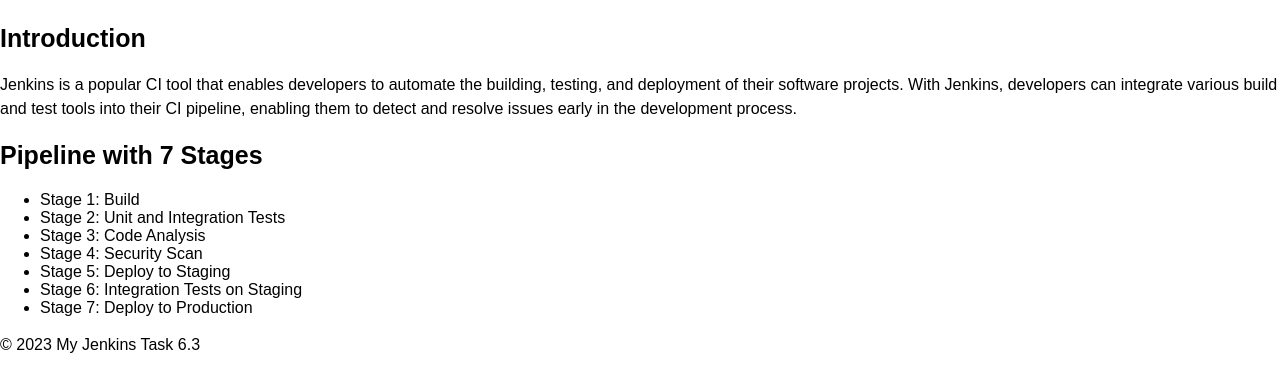
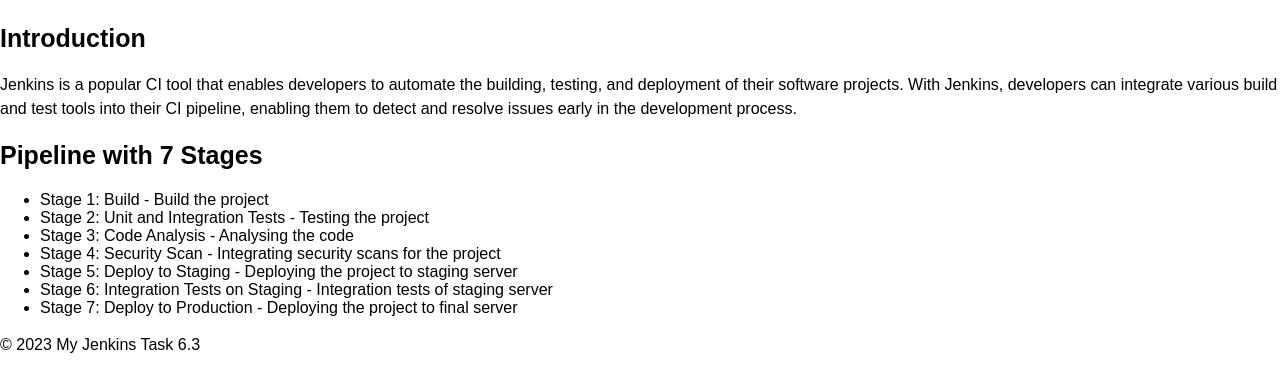
Before and after one commit to veena223070113/Jenkins_6.2C, a plain HTML site: page index.html in a window 1280 px wide. Shown: the part 115-506 px from the top of the page. Drawn offline with Linux system fonts and the light colour scheme.

Commit message:
Update index.html

```diff
--- a/index.html
+++ b/index.html
@@ -20,13 +20,13 @@
       <section>
             <h2>Pipeline with 7 Stages</h2>
             <ul>
-              <li>Stage 1: Build</li>
-              <li>Stage 2: Unit and Integration Tests</li>
-              <li>Stage 3: Code Analysis</li>
-              <li>Stage 4: Security Scan</li>
-              <li>Stage 5: Deploy to Staging</li>
-              <li>Stage 6: Integration Tests on Staging</li>
-              <li>Stage 7: Deploy to Production</li>
+              <li>Stage 1: Build - Build the project</li>
+              <li>Stage 2: Unit and Integration Tests - Testing the project</li>
+              <li>Stage 3: Code Analysis - Analysing the code</li>
+              <li>Stage 4: Security Scan - Integrating security scans for the project</li>
+              <li>Stage 5: Deploy to Staging - Deploying the project to staging server</li>
+              <li>Stage 6: Integration Tests on Staging - Integration tests of staging server</li>
+              <li>Stage 7: Deploy to Production - Deploying the project to final server</li>
             </ul>
         </section>
     </main>
```
